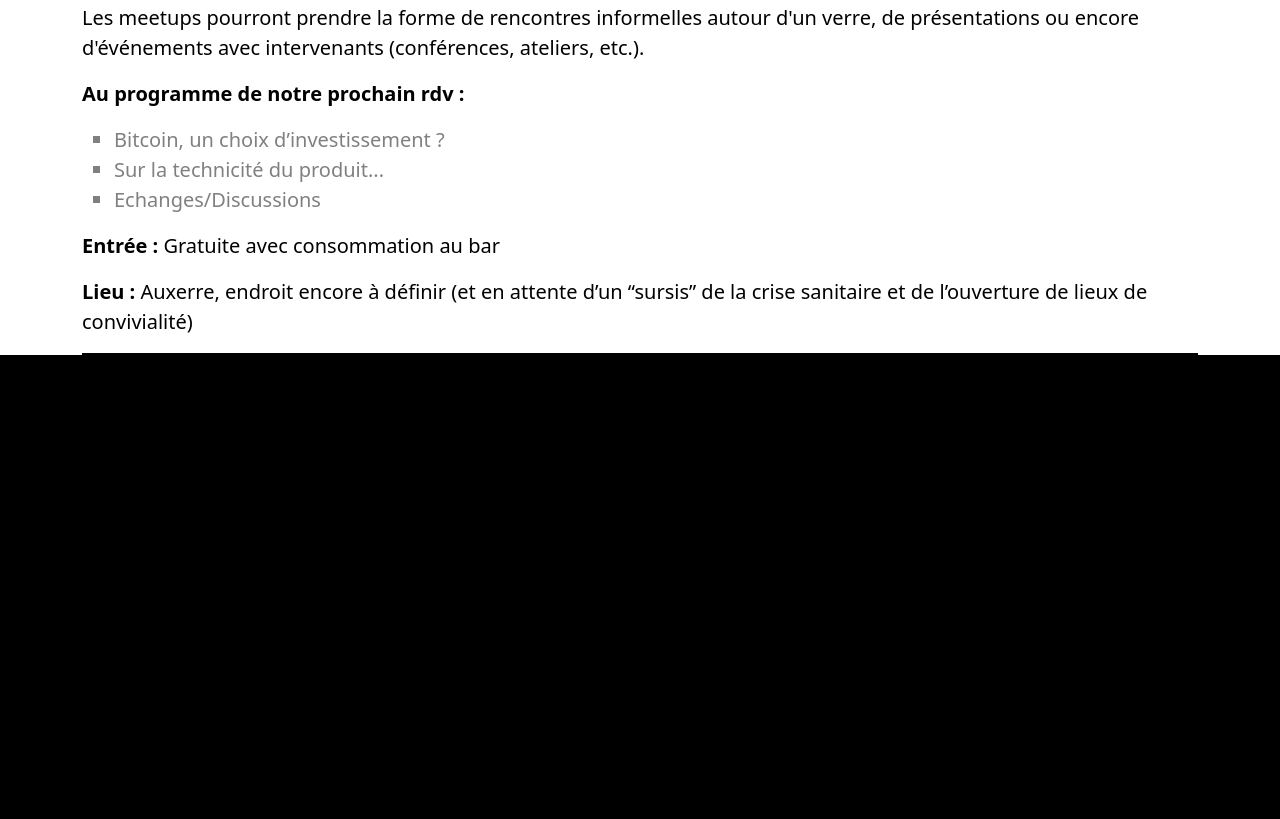
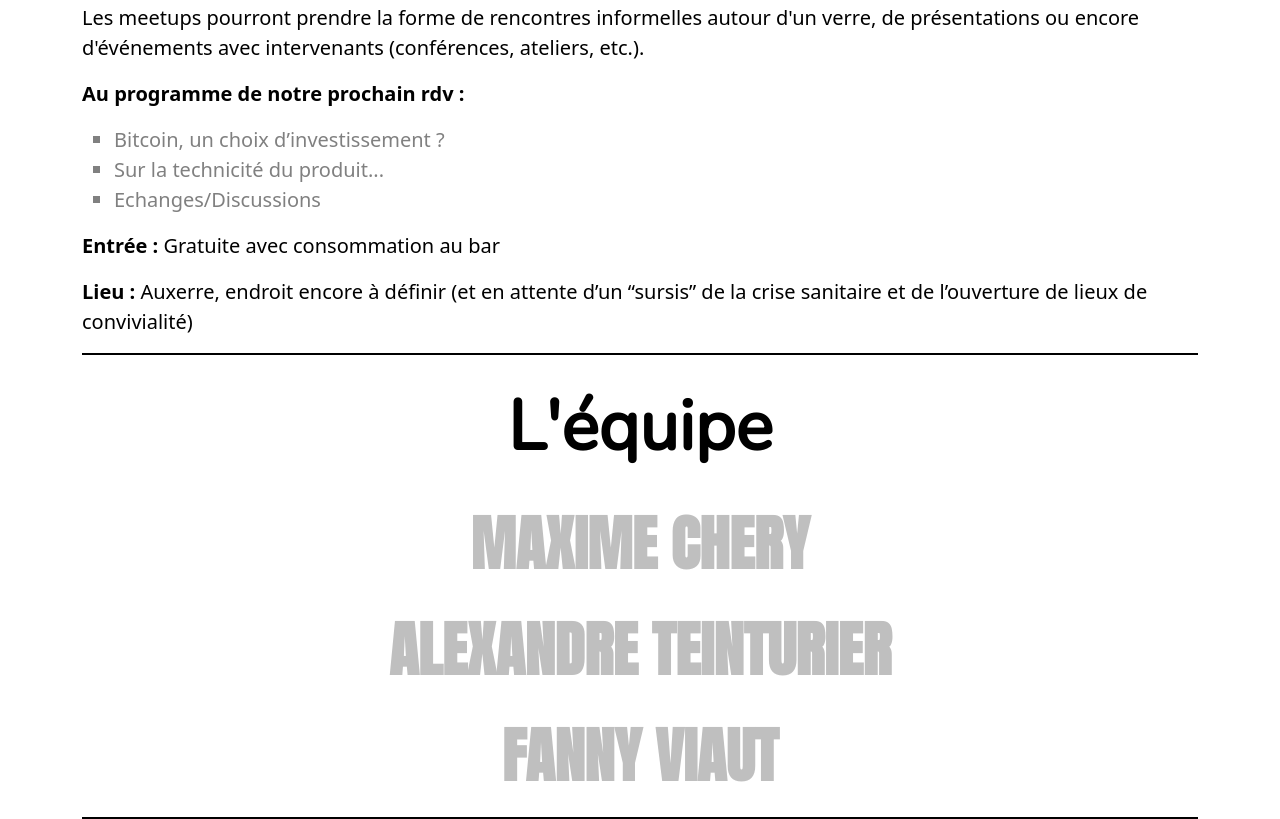
Before and after one commit to LeoHgn/SITEMUGI, a plain HTML site: page index.html in a window 1280 px wide. Shown: the part 2517-3336 px from the top of the page. Before the commit the page ends 2872 px from the top, so only its background shows below. Drawn offline with nearby package versions, Linux system fonts and the light colour scheme.

Commit message:
Ajout de la troisième section de texte

```diff
--- a/css/style.css
+++ b/css/style.css
@@ -1,5 +1,6 @@
 /* Changements de base pour la page */
 @import url('https://fonts.googleapis.com/css2?family=Nunito&display=swap');
+@import url('https://fonts.googleapis.com/css2?family=Anton&display=swap');
 
 html{
     scroll-behavior: smooth;
@@ -153,3 +154,22 @@ section ul li{
     color: grey;
     list-style-type: square;
 }
+
+#equipe a {
+    font-size: 60px;
+    color: grey;
+    padding: 10px;
+    opacity: 0.5;
+    font-family: 'Anton', sans-serif;
+    font-weight: bold;
+}
+
+#equipe a:hover {
+    border: solid 2px grey;
+    opacity: 1;
+    transition-duration: 0.5s;
+}
+
+#equipe p{
+    text-align: center;
+}
--- a/index.html
+++ b/index.html
@@ -24,7 +24,7 @@
                       <a class="nav-link logo">LOGO</a>
                     </li>
                     <li class="nav-item">
-                      <a class="nav-link" href="#">L'ÉQUIPE</a>
+                      <a class="nav-link" href="#equipe">L'ÉQUIPE</a>
                     </li>
                     <li class="nav-item">
                         <a class="nav-link" href="#">MÉDIAS</a>
@@ -52,7 +52,7 @@
                         <div class="carousel-item" data-bs-interval="10000000000">
                             <img src="images/slide3.jpg" class="d-block w-100" alt="...">
                             <div class="carousel-content">
-                                <a href="#">L'ÉQUIPE</a>
+                                <a href="#equipe">L'ÉQUIPE</a>
                             </div>
                         </div>
 
@@ -116,6 +116,13 @@
                     <p><strong>Entrée :</strong> Gratuite avec consommation au bar</p>
                     <p><strong>Lieu :</strong> Auxerre, endroit encore à définir (et en attente d’un “sursis” de la crise sanitaire et de l’ouverture de lieux de convivialité)</p>
                 </section>
+
+                <section id="equipe">
+                    <h1>L'équipe</h1>
+                    <p><a href="https://www.linkedin.com/in/maxime-chery/" target="_blank">MAXIME CHERY</a></p>
+                    <p><a href="https://www.linkedin.com/in/alexandre-teinturier/" target="_blank">ALEXANDRE TEINTURIER</a></p>
+                    <p><a href="https://www.linkedin.com/in/fanny-viaut-41210464/" target="_blank">FANNY VIAUT</a></p>
+                </section>
             </div>
         </div>
 
```
